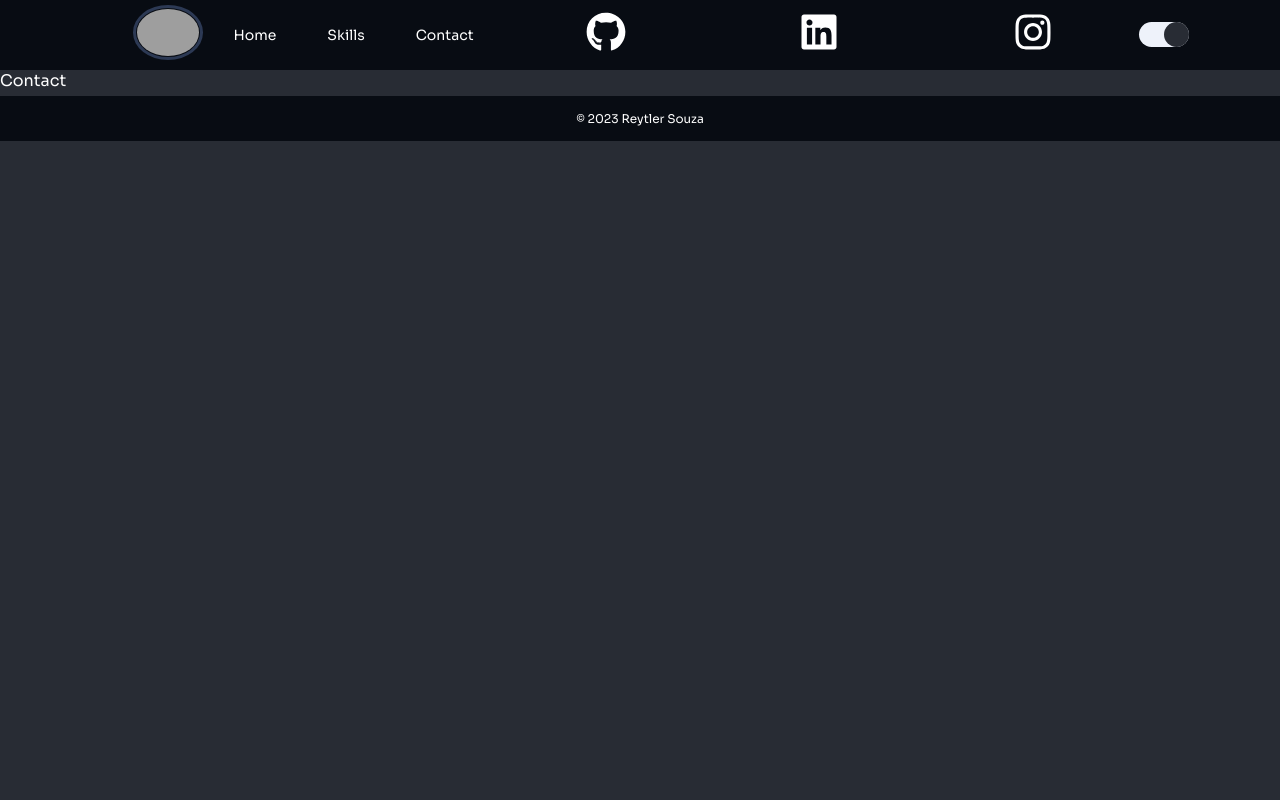
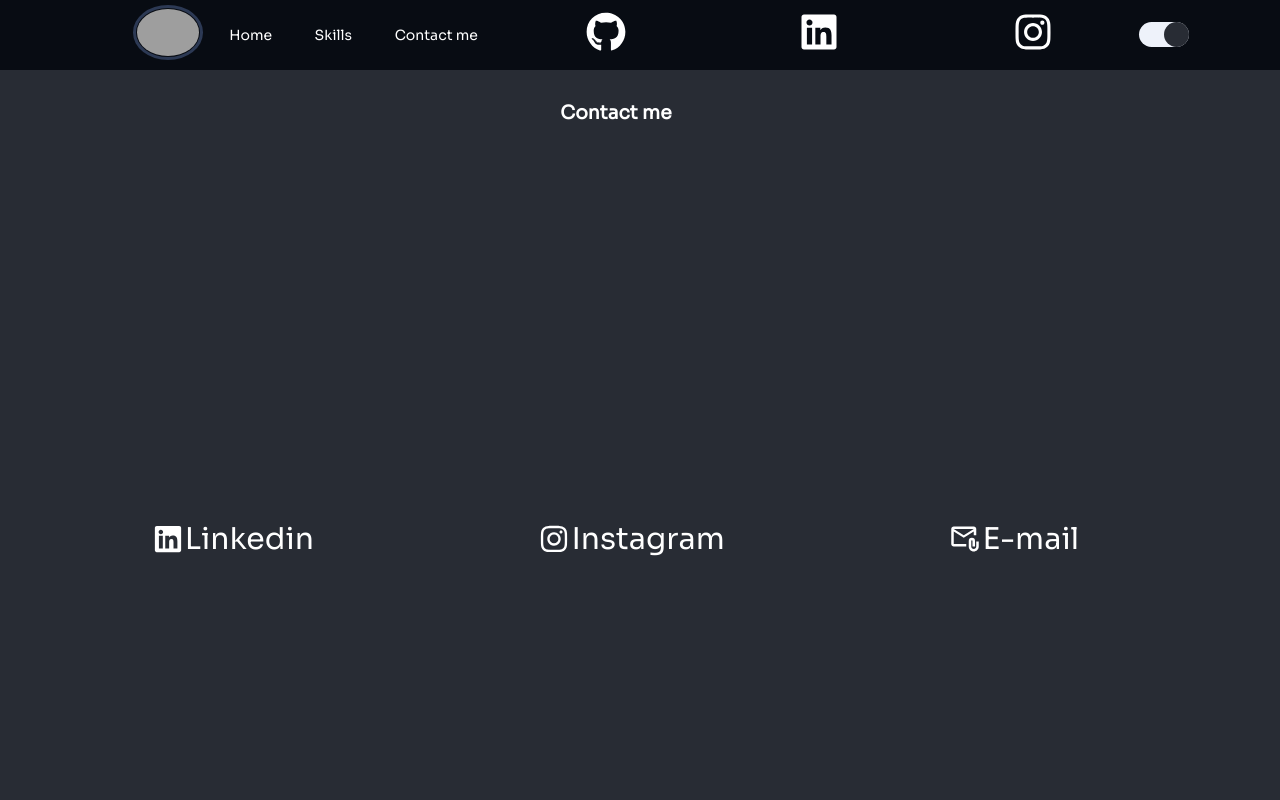
Before and after one commit to reytler/portifolio, a React (Create React App) app: page /contact in a window 1280 px wide. Shown: the top 800 px of the page. Built offline with nearby package versions, Linux system fonts and the light colour scheme; grey boxes are pictures that could not be loaded.

Commit message:
Finishing Contact me page

```diff
--- a/src/Routes.tsx
+++ b/src/Routes.tsx
@@ -2,13 +2,14 @@ import { useRoutes } from "react-router-dom";
 import { NotFound } from "./pages/NotFound";
 import { Home } from "./pages/Home";
 import Skills from "./pages/Skills";
+import { Contact } from "./pages/Contact";
 
 export default function Routesapp(){
 
     const routes = useRoutes([
         { path: '/', element: <Home/> },
         { path: '/skills', element: <Skills/> },
-        { path: '/contact', element: <div>Contact</div> },
+        { path: '/contact', element: <Contact/> },
         { path: '*', element: <NotFound/> },
     ])
 
--- a/src/components/Navbar/index.tsx
+++ b/src/components/Navbar/index.tsx
@@ -25,7 +25,7 @@ export function Navbar(){
             <span className="items768px">
                 <NavItem title={'Home'} link={'/'}/>
                 <NavItem title={'Skills'} link={'/skills'}/>
-                <NavItem title={'Contact'} link={'/contact'}/>
+                <NavItem title={'Contact me'} link={'/contact'}/>
             </span>
             <span className="items768px">
                 <SocialIcons/>
--- /dev/null
+++ b/src/pages/Contact/index.tsx
@@ -0,0 +1,52 @@
+import { useState } from "react";
+import { FaInstagram, FaLinkedin } from "react-icons/fa";
+import { MdOutlineAttachEmail } from "react-icons/md";
+import Container from "../../components/Container";
+import Title from "../../components/Title";
+import { Item, Tooltip, Wrapper } from "./style";
+
+export function Contact(){
+
+    const [visible,setVisible] = useState(false);
+    const [text,setText] = useState('Clique para copiar o e-mail!');
+
+    function openProject(url:string){
+        window.open(url,"_black");
+    }
+
+    function copyEmail(){
+        let tag = document.getElementById("email");
+        //@ts-ignore
+        navigator.clipboard.writeText(tag?.innerHTML)
+        setText('E-mail copiado!')
+    }
+
+    return(
+        <Container>
+            <Title title={'Contact me'}/>
+            <Wrapper>
+                <Item onClick={()=>openProject('https://www.linkedin.com/in/reytlersouza-dev/')}>
+                    <FaLinkedin/>
+                    <p>Linkedin</p>
+                </Item>
+                <Item onClick={()=>openProject('https://www.instagram.com/reytlermatheus/')}>
+                    <FaInstagram/>
+                    <p>Instagram</p>
+                </Item>
+                <Item
+                    onClick={()=>copyEmail()}
+                    onMouseEnter={()=>setVisible(true)}
+                    onMouseLeave={()=>{
+                        setVisible(false)
+                        setText('Clique para copiar o e-mail!')
+                    }}
+                >
+                    <Tooltip visible={visible}>{text}</Tooltip>
+                    <MdOutlineAttachEmail/>
+                    <span id="email">reytlercompare@hotmail.com</span>
+                    <p>E-mail</p>
+                </Item>
+            </Wrapper>
+        </Container>
+    )
+}
--- /dev/null
+++ b/src/pages/Contact/style.ts
@@ -0,0 +1,39 @@
+import styled from "styled-components";
+
+export const Wrapper = styled.div`
+    height: 100vh;
+    display: flex;
+    justify-content: space-around;
+    align-items: center;
+
+    #email{
+        display: none;
+    }
+
+    @media (max-width: 425px) {
+        flex-direction: column;
+    }
+`;
+
+export const Item = styled.div`
+    font-size: 30px;
+    cursor: pointer;
+    display: flex;
+    align-items: center;
+    gap: 2px;
+`;
+
+export const Tooltip = styled.span<{visible: boolean}>`
+    display: ${({visible})=>visible ? 'block' : 'none'};
+    padding: 15px;
+    z-index: 10;
+    font-size: 14px;
+    margin: 0 0 85px 75px;
+    border-radius: 55px 55px 55px 0;
+    position: absolute;
+    background: rgba(13, 13, 13, 0.5);
+
+    @media (max-width: 425px) {
+        font-size: 12px;
+    }
+`;
```
